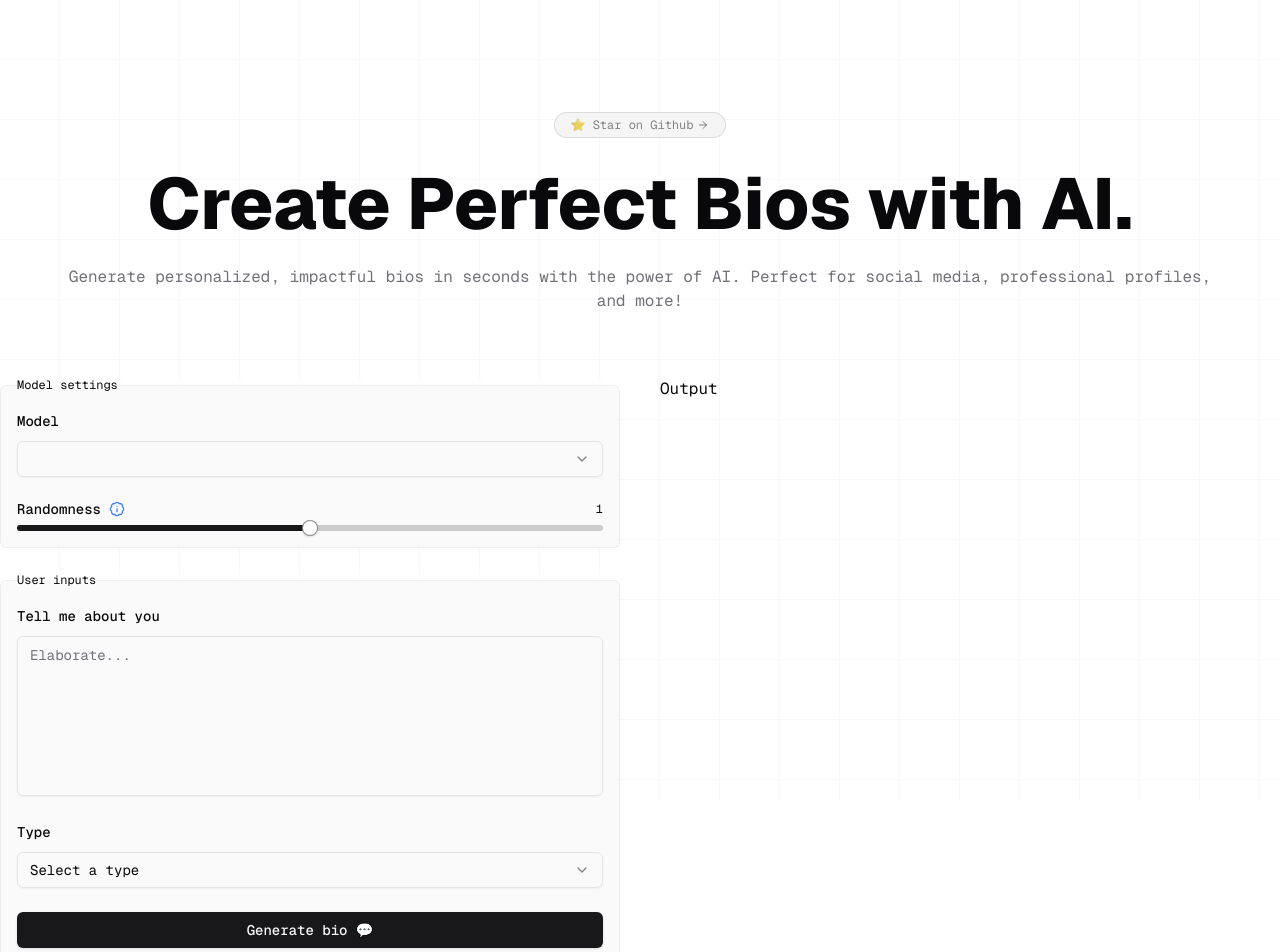
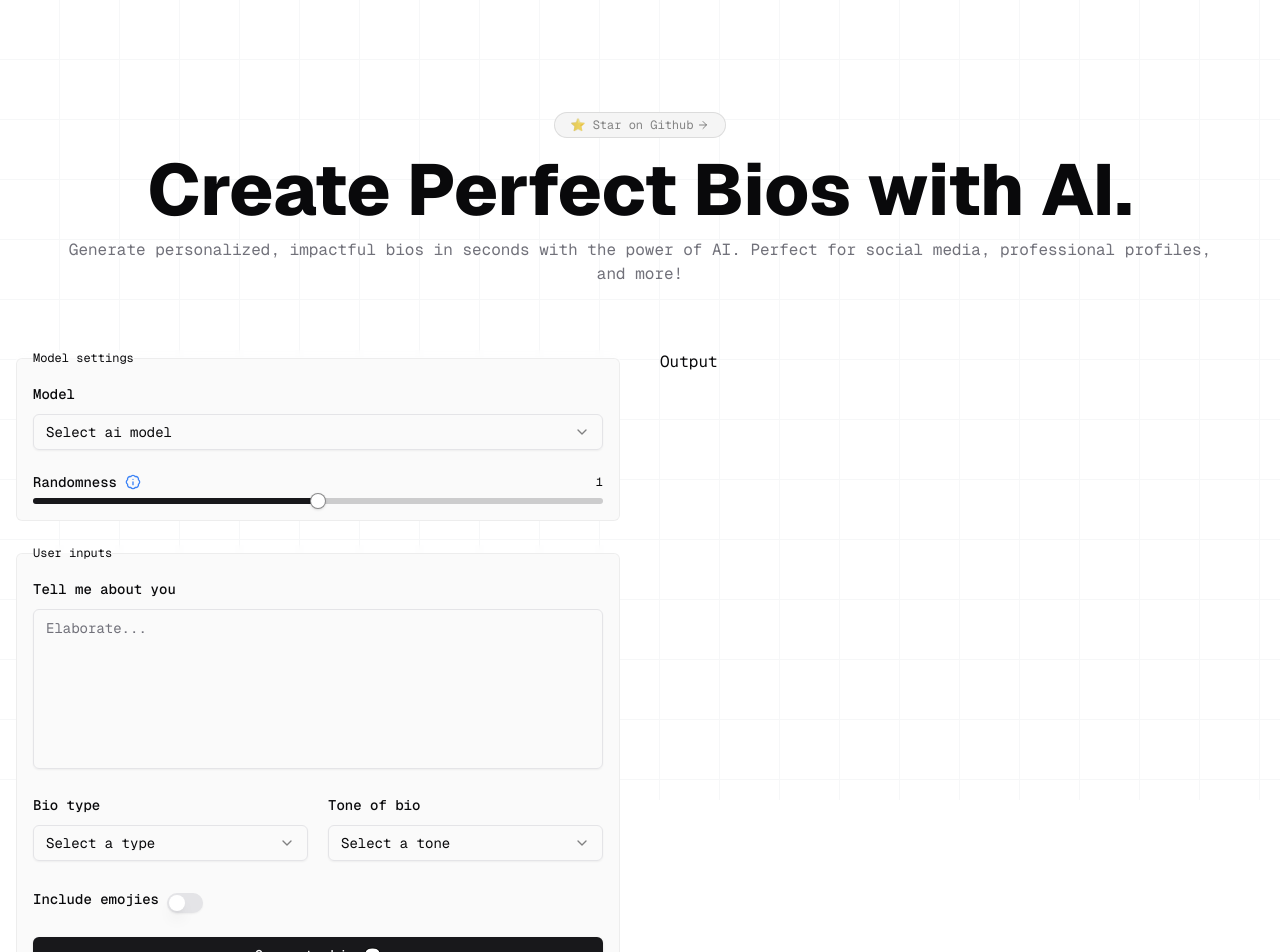
Before and after one commit to Suhelkhan12/Ai-powered-bio-generator, a Next.js app: page / in a window 1280 px wide. Shown: the top 952 px of the page. Built offline with nearby package versions, Linux system fonts and the light colour scheme.

Commit message:
form logic complete

```diff
--- a/app/layout.tsx
+++ b/app/layout.tsx
@@ -6,6 +6,8 @@ import "./globals.css";
 import MainWrapper from "@/components/mainwrapper/main-wrapper";
 import { cn } from "@/lib/utils";
 import GridPattern from "@/components/ui/grid-pattern";
+import { Toaster } from "sonner";
+import Footer from "@/components/footer/footer";
 
 export const metadata: Metadata = {
   title: "AI-Powered Bio Generator for Any Role | Create Your Perfect Bio",
@@ -35,6 +37,8 @@ export default function RootLayout({
           className="-z-10 opacity-30"
         />
         <MainWrapper childrenItems={children} />
+        <Footer />
+        <Toaster />
       </body>
     </html>
   );
--- a/app/page.tsx
+++ b/app/page.tsx
@@ -7,7 +7,7 @@ const page = () => {
   return (
     <>
       <Hero />
-      <div className="grid grid-cols-1 md:grid-cols-2 gap-10 mt-16">
+      <div className="grid grid-cols-1 lg:grid-cols-2 gap-10 mt-16">
         <UserInput />
         <Output />
       </div>
--- a/components/footer/footer.tsx
+++ b/components/footer/footer.tsx
@@ -3,7 +3,7 @@ import React from "react";
 
 const Footer = () => {
   return (
-    <footer className="py-4 text-sm">
+    <footer className="pb-6 mt-12 text-sm container mx-auto text-center">
       <p>
         Made with ❤️ by{" "}
         <Link
--- a/components/home/hero/hero.tsx
+++ b/components/home/hero/hero.tsx
@@ -5,10 +5,10 @@ const Hero = () => {
   return (
     <section className="flex flex-col items-center justify-center text-center max-w-6xl w-full mx-auto">
       <HeroShinyText />
-      <h1 className="mt-4 text-7xl font-extrabold leading-snug font-geistSans">
+      <h1 className="mt-4 text-4xl md:text-5xl lg:text-6xl xl:text-7xl font-extrabold leading-snug font-geistSans">
         Create Perfect Bios with AI.
       </h1>
-      <p className="mt-3 text-base text-zinc-500">
+      <p className="mt-3 text-sm lg:text-base text-zinc-500">
         Generate personalized, impactful bios in seconds with the power of AI.
         Perfect for social media, professional profiles, and more!
       </p>
--- a/components/home/user-input/user-input.tsx
+++ b/components/home/user-input/user-input.tsx
@@ -28,26 +28,31 @@ import { grokModels } from "@/lib/data";
 import { Slider } from "@/components/ui/slider";
 import { LuBadgeInfo } from "react-icons/lu";
 import { Textarea } from "@/components/ui/textarea";
+import { Switch } from "@/components/ui/switch";
+import { BioTones, BioTypes } from "@/lib/types";
+import { toast } from "sonner";
 
 // form schema using zod
 const formSchema = z.object({
   model: z.string().min(1, "Model is required."),
-  modelRandomness: z.number().min(0, "Randomness must be atleast 0."),
+  modelRandomness: z.coerce.number(
+    z.number().min(0, "Randomness must be atleast 0.")
+  ),
   userQuery: z
     .string()
     .min(50, "Your query should be atleast 50 characters long.")
     .max(500, "Your query should not exceed 500 character limit."),
-  type: z.enum(["personal", "brand"], {
+  type: z.enum([BioTypes.Brand, BioTypes.Personal], {
     errorMap: () => ({ message: "Type is required." }),
   }),
   tone: z.enum(
     [
-      "professional",
-      "casual",
-      "sarcastic",
-      "funny",
-      "passionate",
-      "thoughtfull",
+      BioTones.Casual,
+      BioTones.Funny,
+      BioTones.Passionate,
+      BioTones.Professional,
+      BioTones.Sarcastic,
+      BioTones.Thoughtful,
     ],
     {
       errorMap: () => ({ message: "Tone is required." }),
@@ -64,15 +69,21 @@ const UserInput = () => {
       model: "",
       modelRandomness: 1,
       userQuery: "",
-      type: "personal",
-      tone: "casual",
+      type: BioTypes.Personal,
+      tone: BioTones.Professional,
       emojies: false,
     },
   });
 
   // form submit action
   function onSubmit(values: z.infer<typeof formSchema>) {
-    console.log(values);
+    const validatedFields = formSchema.safeParse(values);
+    if (!validatedFields.success) {
+      console.error("Validation Errors:", validatedFields.error.format());
+      toast.warning("Please check your input and try again.");
+      return;
+    }
+    console.log(validatedFields.data);
   }
 
   return (
@@ -86,18 +97,18 @@ const UserInput = () => {
               name="model"
               render={({ field }) => (
                 <FormItem>
-                  <FormLabel>Model</FormLabel>
+                  <FormLabel htmlFor="model">Model</FormLabel>
                   <Select onValueChange={field.onChange}>
                     <FormControl>
                       <SelectTrigger>
-                        <SelectValue />
+                        <SelectValue placeholder="Select ai model" />
                       </SelectTrigger>
                     </FormControl>
                     <SelectContent>
                       {grokModels.map((model) => (
                         <SelectItem key={model.id} value={model.id}>
                           <div className="flex items-center gap-3">
-                            <model.icon />
+                            <model.icon className={model.color} />
                             <p className="flex items-center gap-2">
                               {model.name}
                               <span className="text-black/50">
@@ -109,7 +120,7 @@ const UserInput = () => {
                       ))}
                     </SelectContent>
                   </Select>
-                  <FormMessage />
+                  <FormMessage className="text-xs" />
                 </FormItem>
               )}
             />
@@ -120,7 +131,9 @@ const UserInput = () => {
                 <FormItem>
                   <div className="flex items-center justify-between">
                     <div className="flex items-center gap-2">
-                      <FormLabel>Randomness</FormLabel>
+                      <FormLabel htmlFor="modelRandomness">
+                        Randomness
+                      </FormLabel>
                       <TooltipProvider>
                         <Tooltip>
                           <TooltipTrigger>
@@ -145,6 +158,7 @@ const UserInput = () => {
                     max={2}
                     step={0.1}
                   />
+                  <FormMessage className="text-xs" />
                 </FormItem>
               )}
             />
@@ -156,7 +170,7 @@ const UserInput = () => {
               name="userQuery"
               render={({ field }) => (
                 <FormItem>
-                  <FormLabel>Tell me about you</FormLabel>
+                  <FormLabel htmlFor="userQuery">Tell me about you</FormLabel>
                   <FormControl>
                     <Textarea
                       placeholder="Elaborate..."
@@ -164,15 +178,17 @@ const UserInput = () => {
                       {...field}
                     />
                   </FormControl>
+                  <FormMessage className="text-xs" />
                 </FormItem>
               )}
             />
+            <div className="grid md:grid-cols-2 gap-5">
               <FormField
                 control={form.control}
                 name="type"
                 render={({ field }) => (
-                <FormItem>
-                  <FormLabel>Type</FormLabel>
+                  <FormItem className="flex-grow">
+                    <FormLabel htmlFor="type">Bio type</FormLabel>
                     <Select onValueChange={field.onChange}>
                       <FormControl>
                         <SelectTrigger>
@@ -184,6 +200,52 @@ const UserInput = () => {
                         <SelectItem value="brand">Brand</SelectItem>
                       </SelectContent>
                     </Select>
+                    <FormMessage />
+                  </FormItem>
+                )}
+              />
+              <FormField
+                control={form.control}
+                name="tone"
+                render={({ field }) => (
+                  <FormItem className="flex-grow">
+                    <FormLabel htmlFor="tone">Tone of bio</FormLabel>
+                    <Select onValueChange={field.onChange}>
+                      <FormControl>
+                        <SelectTrigger>
+                          <SelectValue placeholder="Select a tone" />
+                        </SelectTrigger>
+                      </FormControl>
+                      <SelectContent>
+                        <SelectItem value="professional">
+                          Professional
+                        </SelectItem>
+                        <SelectItem value="casual">Crofessional</SelectItem>
+                        <SelectItem value="sarcastic">Sarcastic</SelectItem>
+                        <SelectItem value="funny">Funny</SelectItem>
+                        <SelectItem value="passionate">Passionate</SelectItem>
+                        <SelectItem value="thoughtfull">Thoughtfull</SelectItem>
+                      </SelectContent>
+                    </Select>
+                    <FormMessage />
+                  </FormItem>
+                )}
+              />
+            </div>
+
+            <FormField
+              control={form.control}
+              name="emojies"
+              render={({ field }) => (
+                <FormItem className="flex items-center space-x-2">
+                  <FormLabel htmlFor="emojies">Include emojies</FormLabel>
+                  <FormControl>
+                    <Switch
+                      checked={field.value}
+                      onCheckedChange={field.onChange}
+                    />
+                  </FormControl>
+                  <FormMessage />
                 </FormItem>
               )}
             />
--- a/components/mainwrapper/main-wrapper.tsx
+++ b/components/mainwrapper/main-wrapper.tsx
@@ -5,7 +5,7 @@ type MainWrapperProps = {
 
 const MainWrapper = ({ childrenItems }: MainWrapperProps) => {
   return (
-    <main className="pt-28">
+    <main className="pt-28 px-4">
       <div className="container mx-auto">{childrenItems}</div>
     </main>
   );
--- /dev/null
+++ b/components/ui/card.tsx
@@ -0,0 +1,76 @@
+import * as React from "react"
+
+import { cn } from "@/lib/utils"
+
+const Card = React.forwardRef<
+  HTMLDivElement,
+  React.HTMLAttributes<HTMLDivElement>
+>(({ className, ...props }, ref) => (
+  <div
+    ref={ref}
+    className={cn(
+      "rounded-xl border bg-card text-card-foreground shadow",
+      className
+    )}
+    {...props}
+  />
+))
+Card.displayName = "Card"
+
+const CardHeader = React.forwardRef<
+  HTMLDivElement,
+  React.HTMLAttributes<HTMLDivElement>
+>(({ className, ...props }, ref) => (
+  <div
+    ref={ref}
+    className={cn("flex flex-col space-y-1.5 p-6", className)}
+    {...props}
+  />
+))
+CardHeader.displayName = "CardHeader"
+
+const CardTitle = React.forwardRef<
+  HTMLDivElement,
+  React.HTMLAttributes<HTMLDivElement>
+>(({ className, ...props }, ref) => (
+  <div
+    ref={ref}
+    className={cn("font-semibold leading-none tracking-tight", className)}
+    {...props}
+  />
+))
+CardTitle.displayName = "CardTitle"
+
+const CardDescription = React.forwardRef<
+  HTMLDivElement,
+  React.HTMLAttributes<HTMLDivElement>
+>(({ className, ...props }, ref) => (
+  <div
+    ref={ref}
+    className={cn("text-sm text-muted-foreground", className)}
+    {...props}
+  />
+))
+CardDescription.displayName = "CardDescription"
+
+const CardContent = React.forwardRef<
+  HTMLDivElement,
+  React.HTMLAttributes<HTMLDivElement>
+>(({ className, ...props }, ref) => (
+  <div ref={ref} className={cn("p-6 pt-0", className)} {...props} />
+))
+CardContent.displayName = "CardContent"
+
+const CardFooter = React.forwardRef<
+  HTMLDivElement,
+  React.HTMLAttributes<HTMLDivElement>
+>(({ className, ...props }, ref) => (
+  <div
+    ref={ref}
+    className={cn("flex items-center p-6 pt-0", className)}
+    {...props}
+  />
+))
+CardFooter.displayName = "CardFooter"
+
+export { Card, CardHeader, CardFooter, CardTitle, CardDescription, CardContent }
--- a/lib/data.ts
+++ b/lib/data.ts
@@ -6,23 +6,28 @@ export const grokModels: {
   name: string;
   grayText: string;
   icon: React.ElementType;
+  color: string;
 }[] = [
   {
     id: "gemma2-9b-it",
     name: "Gemma",
     grayText: "9b",
     icon: FaGoogle,
+    color: "text-red-500",
   },
+
   {
     id: "llama-3.1-8b-instant",
     name: "Llama",
     grayText: "8b",
     icon: FaMeta,
+    color: "text-blue-500",
   },
   {
     id: "mixtral-8x7b-32768",
     name: "Mistral",
     grayText: "8x7b",
     icon: RiMixtralLine,
+    color: "text-yellow-500",
   },
 ];
--- /dev/null
+++ b/lib/types.ts
@@ -0,0 +1,13 @@
+export enum BioTypes {
+  Personal = "personal",
+  Brand = "brand",
+}
+
+export enum BioTones {
+  Professional = "professional",
+  Casual = "casual",
+  Sarcastic = "sarcastic",
+  Funny = "funny",
+  Passionate = "passionate",
+  Thoughtful = "thoughtful",
+}
```
Lines whose indentation alone changed are shown as unchanged.
